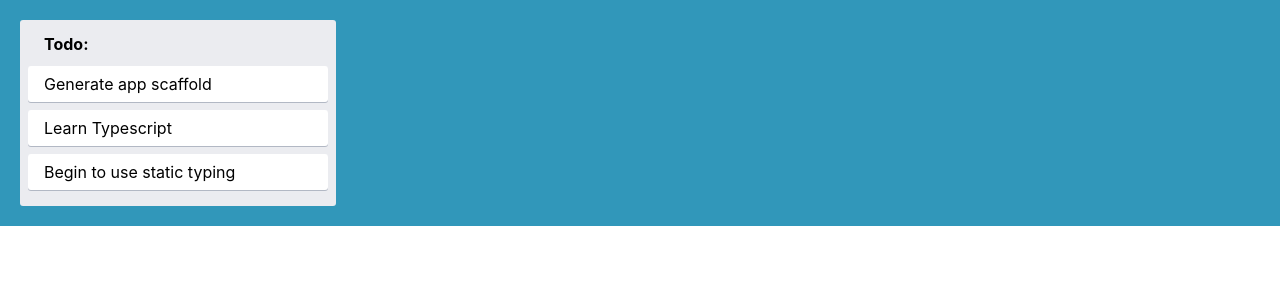
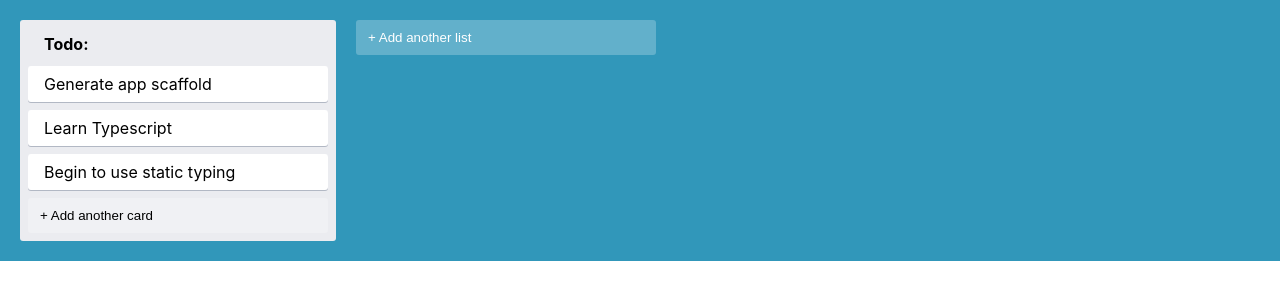
Before and after one commit to salisshuaibu11/trello-clone, a React (Create React App) app: page / in a window 1280 px wide. Shown: the top 300 px of the page. Built offline with nearby package versions, Linux system fonts and the light colour scheme.

Commit message:
Add new item component

```diff
--- /dev/null
+++ b/src/AddNewItem.tsx
@@ -0,0 +1,20 @@
+import { useState } from "react";
+import { AddItemButton } from "./styles";
+
+type AddNewItemProps = {
+  onAdd(text: string): void;
+  toggleButtonText: string;
+  dark?: boolean;
+};
+
+export const AddNewItem = ({onAdd, toggleButtonText, dark}: AddNewItemProps) => {
+  const [showForm, setShowForm] = useState(false);
+
+  if (showForm) {
+    // render the form
+  }
+
+  return <AddItemButton dark={dark} onClick={() => setShowForm(true)}>
+    {toggleButtonText}
+  </AddItemButton>
+}
--- a/src/App.tsx
+++ b/src/App.tsx
@@ -1,8 +1,10 @@
+import { AddNewItem } from "./AddNewItem"
 import { Column } from "./Column"
 import { AppContainer } from "./styles"
 
 export const App = () => {
   return <AppContainer>
       <Column text="Todo:"/>
+      <AddNewItem toggleButtonText="+ Add another list" onAdd={() => console.log("Item created")}/>
   </AppContainer>
 }
--- a/src/Column.tsx
+++ b/src/Column.tsx
@@ -1,3 +1,4 @@
+import { AddNewItem } from "./AddNewItem";
 import { Card } from "./Card";
 import { ColumnContainer, ColumnTitle } from "./styles";
 
@@ -12,6 +13,7 @@ export const Column = ({text}: ColumnProps) => {
       <Card text="Generate app scaffold" />
       <Card text="Learn Typescript" />
       <Card text="Begin to use static typing" />
+      <AddNewItem toggleButtonText="+ Add another card" onAdd={() => console.log("New item added")} dark/>
     </ColumnContainer>
   )
 }
--- a/src/styles.ts
+++ b/src/styles.ts
@@ -34,3 +34,23 @@ export const CardContainer = styled.div`
   border-radius: 3px;
   box-shadow: #091e4240 0px 1px 0px 0px;
 `;
+
+type AddItemButtonProps = {
+  dark?: boolean;
+}
+
+export const AddItemButton = styled.button<AddItemButtonProps>`
+  background-color: #ffffff3d;
+  border-radius: 3px;
+  border: none;
+  color: ${(props) => (props.dark ? '#000' : '#fff')};
+  cursor: pointer;
+  max-width: 300px;
+  padding: 10px 12px;
+  text-align: left;
+  transition: background 85ms ease-in;
+  width: 100%;
+  &:hover {
+    background-color: #ffffff52;
+  }
+`
```
